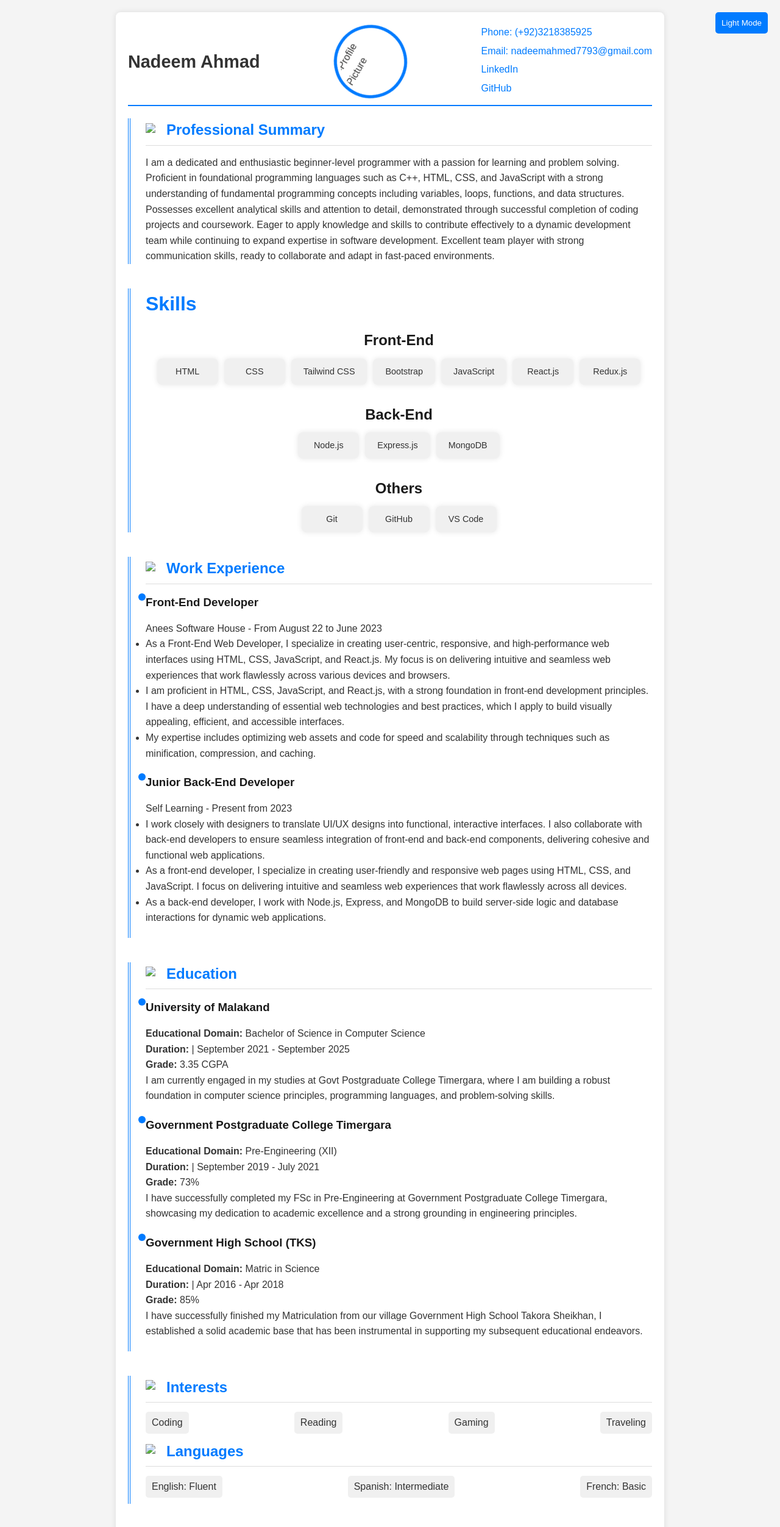
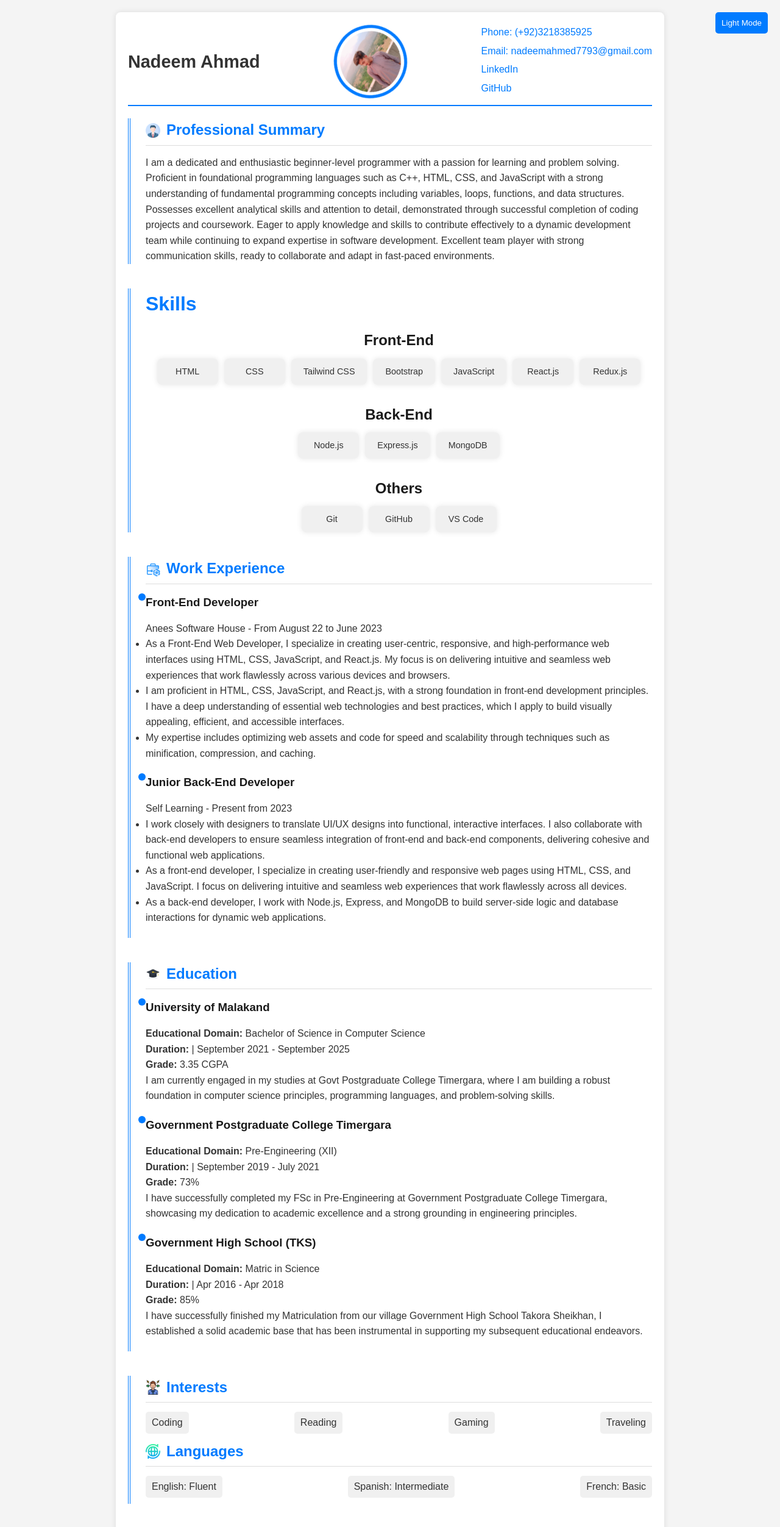
Before and after one commit to nadeembscs2021/My-Resume-CV, a plain HTML site: page index.html in a window 1280 px wide. Shown: the whole page at 61% size. Drawn offline with Linux system fonts and the light colour scheme.

Commit message:
Update index.html

```diff
--- a/index.html
+++ b/index.html
@@ -15,11 +15,7 @@
       <div class="header">
         <div class="name">Nadeem Ahmad</div>
         <div class="profile-wrapper">
-          <img
-            src="Images/Profile.jpg"
-            alt="Profile Picture"
-            class="profile-pic"
-          />
+          <img src="Profile.jpg" alt="Profile Picture" class="profile-pic" />
         </div>
         <div class="contact-info">
           <a href="https://wa.link/w19s6z">Phone: (+92)3218385925</a>
@@ -34,10 +30,7 @@
       <!-- Professional Summary -->
       <section class="professional-summary double-lines">
         <h2 class="section-title">
-          <img
-            src="Images/Professional-summary-profile-icon.png"
-            alt="Summary Icon"
-          />
+          <img src="Professional-summary-profile-icon.png" alt="Summary Icon" />
           Professional Summary
         </h2>
         <p>
@@ -97,8 +90,7 @@
       <!-- Work Experience Section -->
       <section class="work-experience double-lines">
         <h2 class="section-title">
-          <img src="Images/work-experience-icon.png" alt="Work Icon" /> Work
-          Experience
+          <img src="work-experience-icon.png" alt="Work Icon" /> Work Experience
         </h2>
         <div class="timeline">
           <div class="timeline-item">
@@ -157,8 +149,7 @@
       <!-- Education Section -->
       <section class="education double-lines">
         <h2 class="section-title">
-          <img src="Images/Graduation-icon.jpg" alt="Education Icon" />
-          Education
+          <img src="Graduation-icon.jpg" alt="Education Icon" /> Education
         </h2>
         <div class="timeline">
           <div class="timeline-item">
@@ -207,7 +198,7 @@
       <!-- Interests and Languages Section -->
       <section class="interests-languages double-lines">
         <h2 class="section-title">
-          <img src="Images/Interest-icon.png" alt="Interests Icon" /> Interests
+          <img src="Interest-icon.png" alt="Interests Icon" /> Interests
         </h2>
         <ul>
           <li>Coding</li>
@@ -217,7 +208,7 @@
         </ul>
 
         <h2 class="section-title">
-          <img src="Images/global.png" alt="Languages Icon" /> Languages
+          <img src="global.png" alt="Languages Icon" /> Languages
         </h2>
         <ul>
           <li>English: Fluent</li>
```
